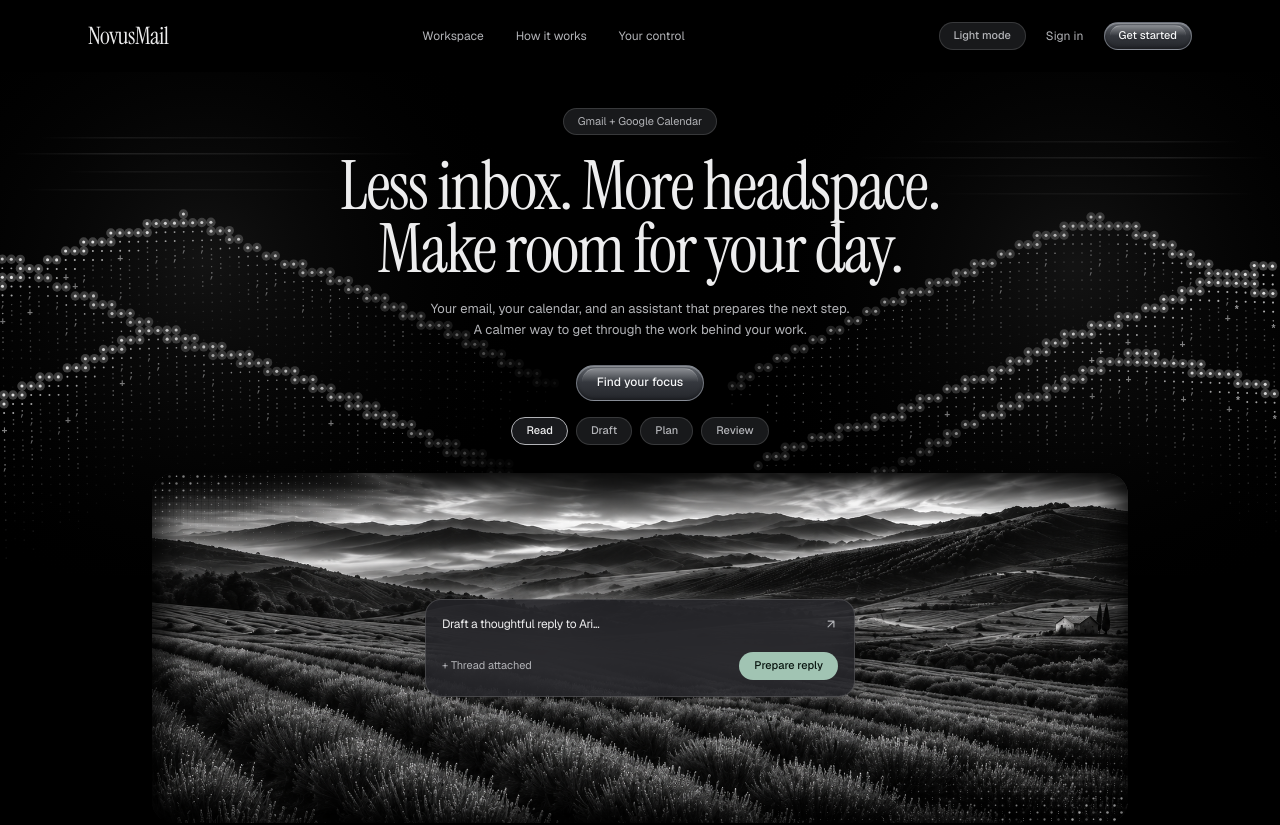
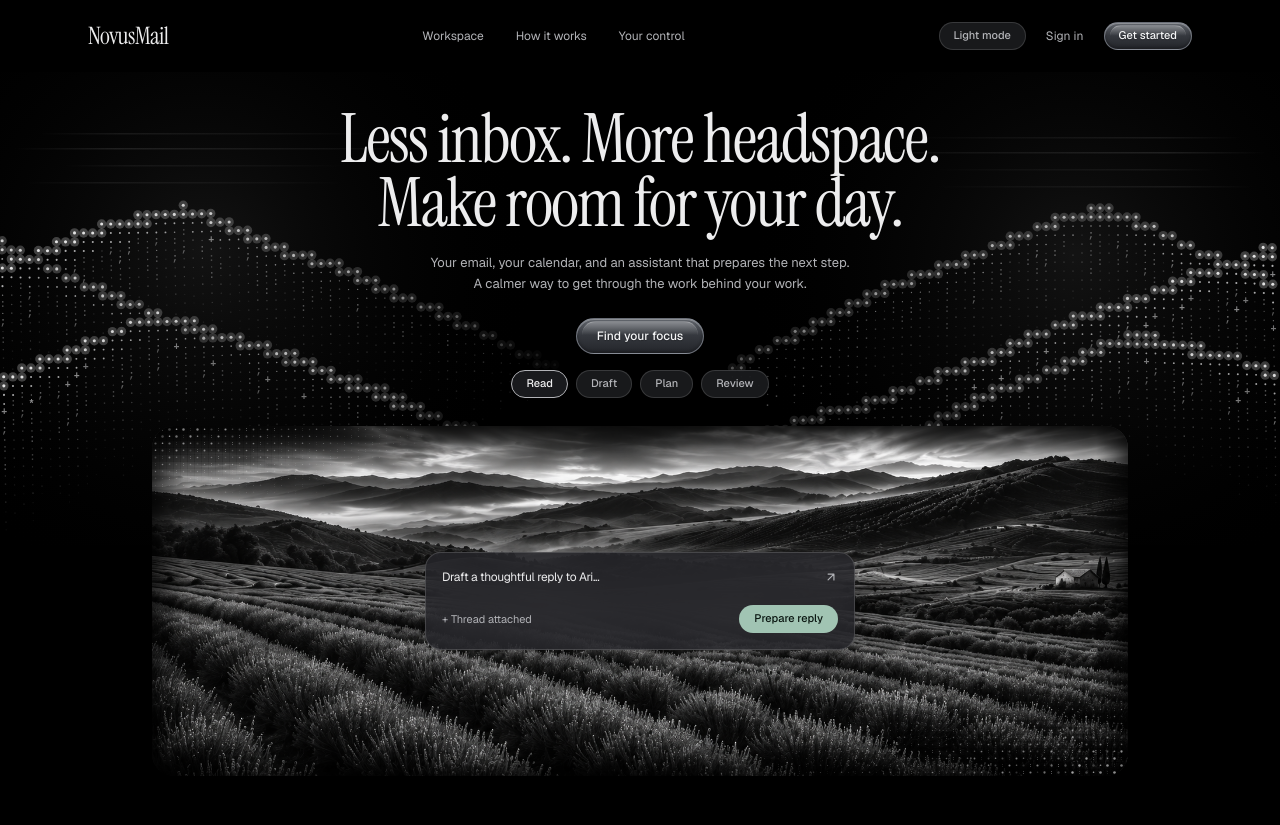
Before and after one commit to GhostInHex/novus-mail, a Next.js app in the folder corsair-email/: page / in a window 1280 px wide. Shown: the top 825 px of the page. Built offline with nearby package versions, Linux system fonts and the light colour scheme; no server answers; what @animate-ui/react would draw is missing.

Commit message:
Remove landing page hero pill

```diff
--- a/corsair-email/src/components/landing/landing-page.tsx
+++ b/corsair-email/src/components/landing/landing-page.tsx
@@ -167,10 +167,6 @@ export function LandingPage() {
           />
 
           <div className="pointer-events-none relative z-10 mx-auto flex max-w-3xl flex-col items-center px-6 pt-3 pb-7 text-center">
-            <div className="mb-5 inline-block rounded-full border border-[var(--border-subtle)] bg-[var(--pill-bg)] px-3.5 py-1 text-[11px] text-[var(--text-secondary)] shadow-2xs backdrop-blur-md">
-              {isDark ? "Gmail + Google Calendar" : "Craft · Manage · Automate"}
-            </div>
-
             <h1 className="font-serif-display text-5xl leading-[0.94] tracking-tight text-[var(--text-primary)] sm:text-6xl md:text-[68px]">
               Less inbox. More headspace.
               <br />
```
